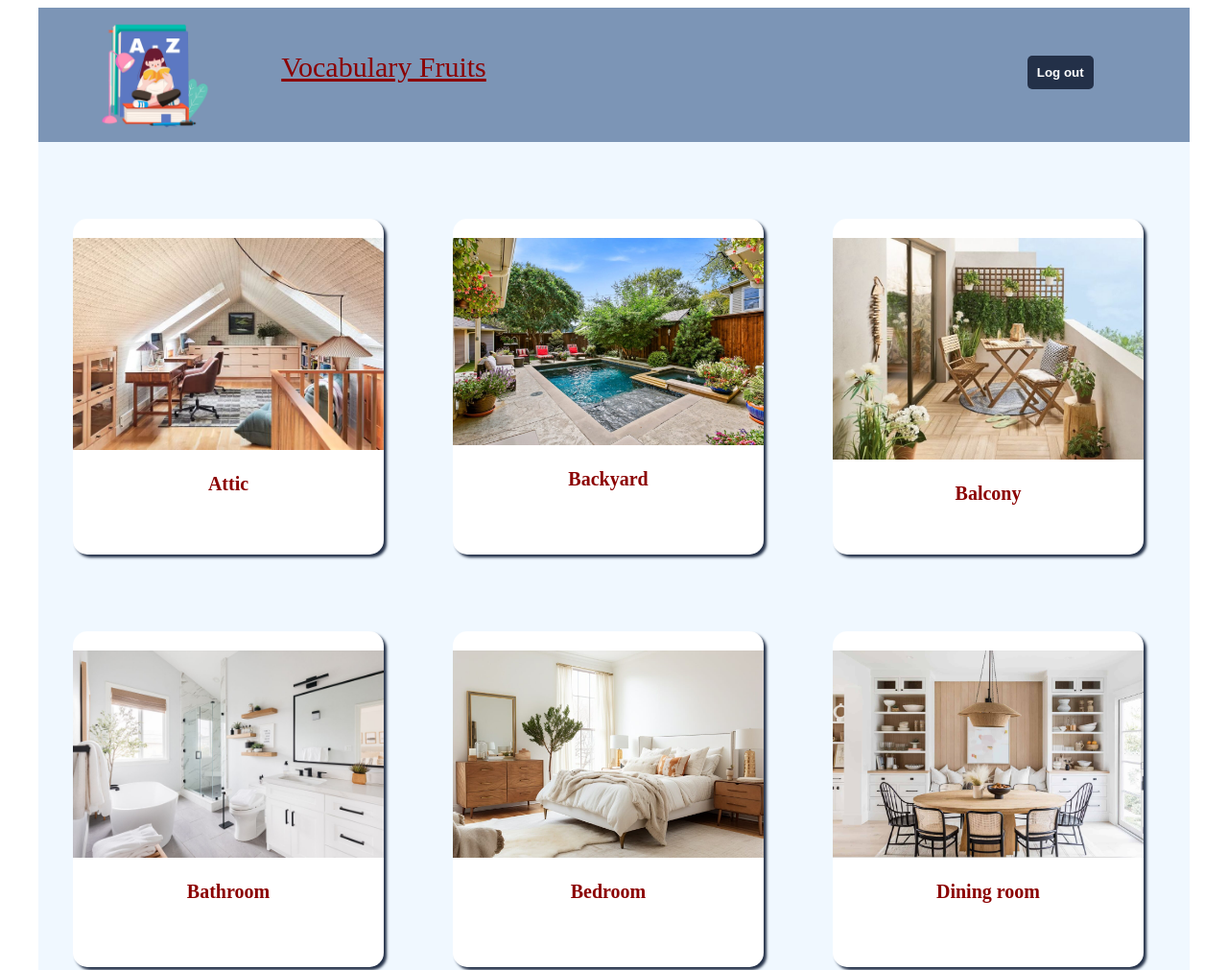
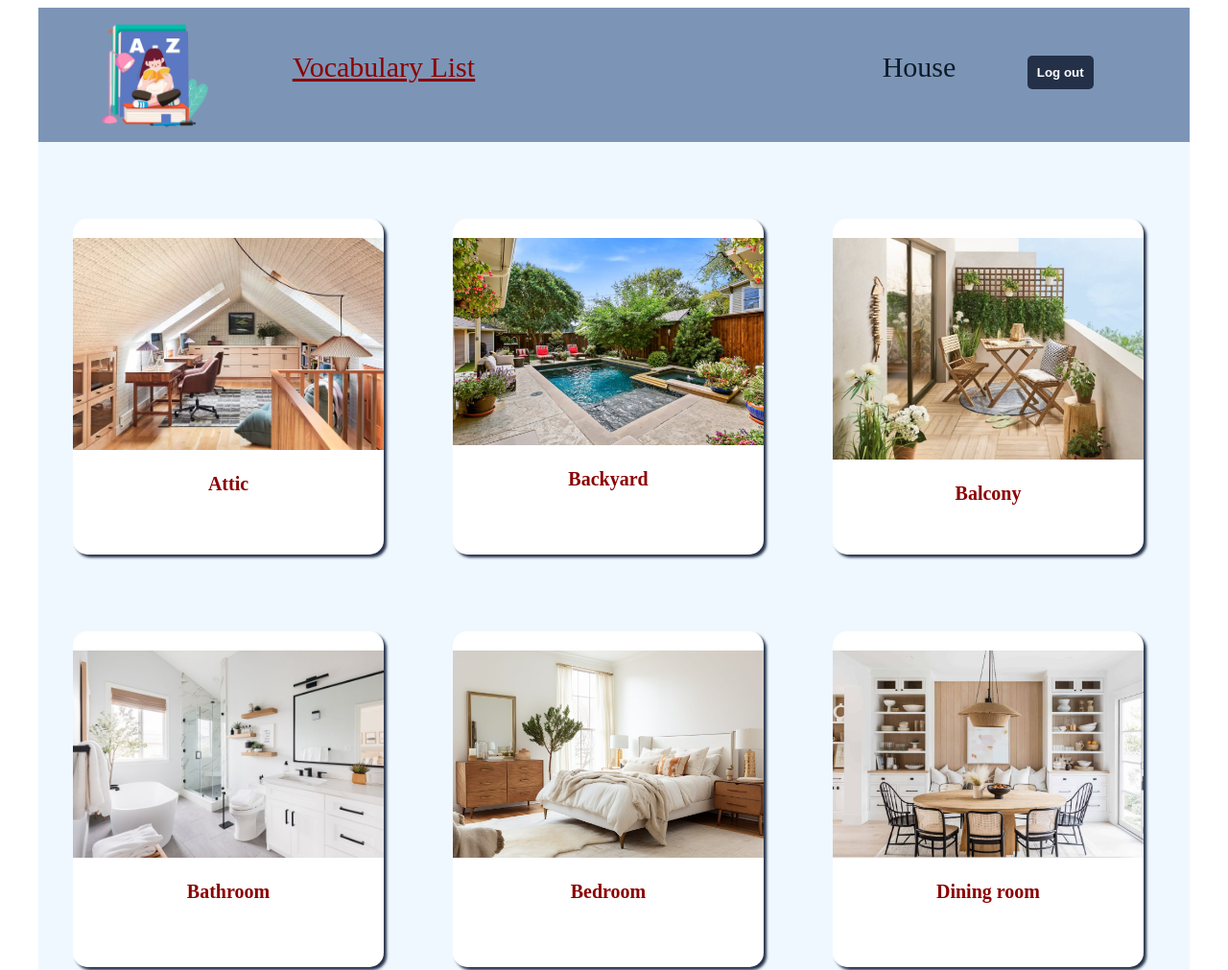
Before and after one commit to Valentina-2608/Vocabulary_app, a website: page vocabulary_house.html in a window 1280 px wide. Shown: the top 1011 px of the page at 96% size. Drawn offline with Linux system fonts and the light colour scheme.

Commit message:
Change header

```diff
--- a/vocabulary_house.html
+++ b/vocabulary_house.html
@@ -13,7 +13,10 @@
             <div class="logo">
                 <img src="img/logo.png">
             </div>
-            <div class="header_caption1">Vocabulary Fruits</div>
+            <div class="header_caption1">
+                <a href="app.html">Vocabulary List</a>
+            </div>
+            <div class="header_text1">House</div>
             <div class="block_buttons">
                 <button id="btn_log_out">
                     <a href="index.html">Log out</a>
```
